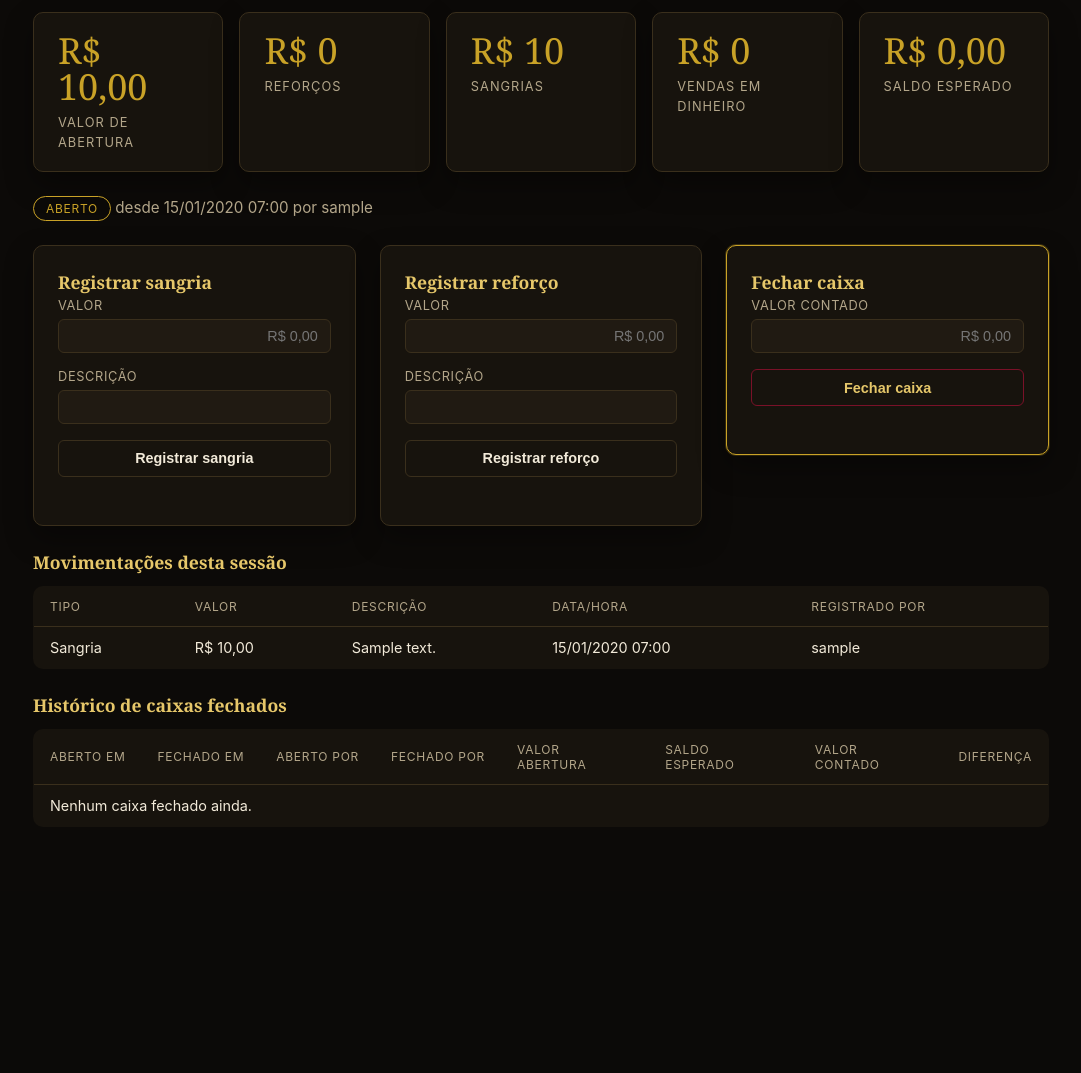
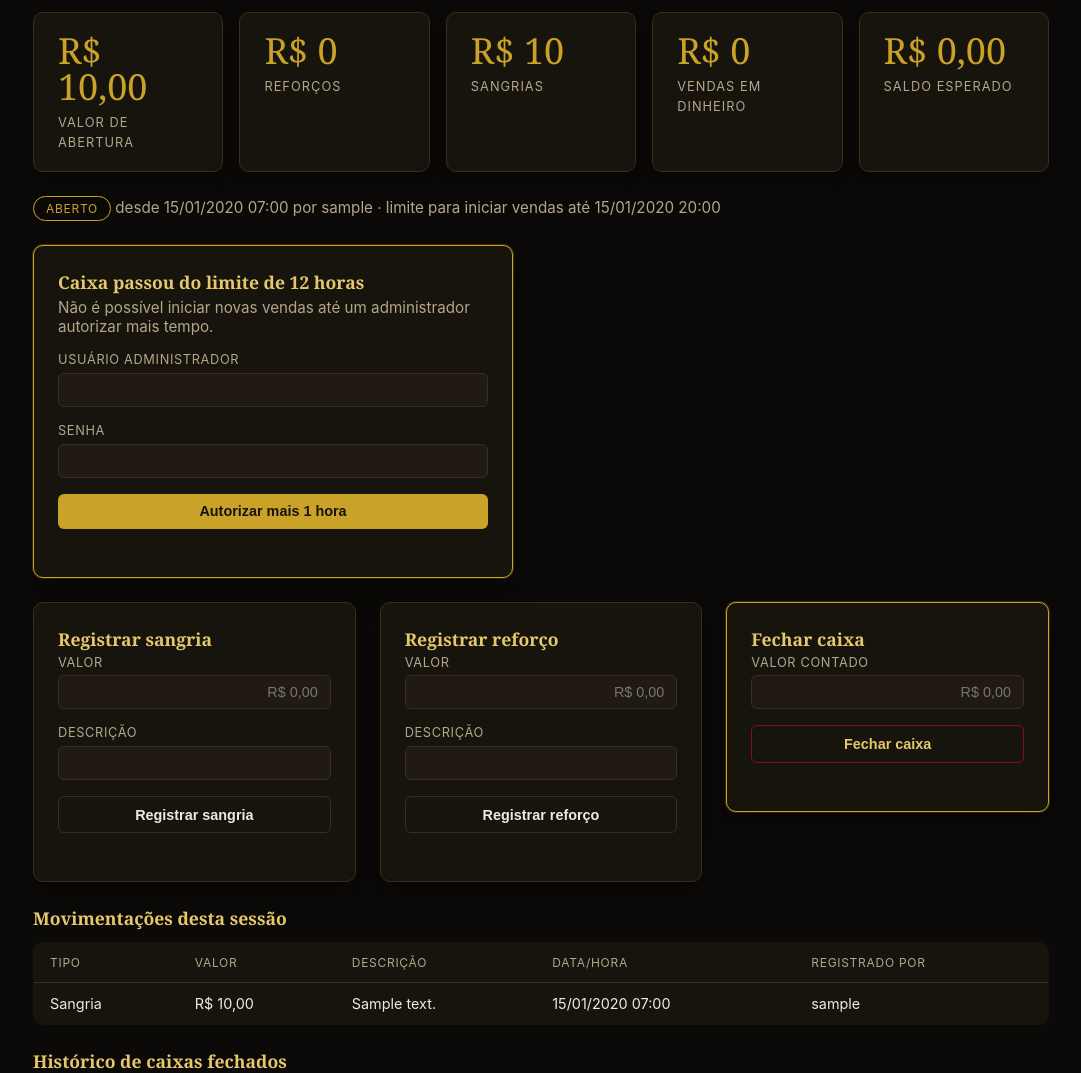
Before and after one commit to Arthur-Ferreira-Fernandes/Adega-Escritorio, a Django app: page /caixa/ in a window 1280 px wide. Shown: the part 178-1251 px from the top of the page, without its empty margins (99-1180 px from the left). Before the commit the page ends 990 px from the top, so only its background shows below. Run offline with Django 5.2, Linux system fonts and the light colour scheme; a user stored in the database is signed in; tables that the repository leaves empty hold one stand-in row (values such as "Sample post").

Commit message:
Exige caixa aberto (e dentro de 12h) para iniciar novas vendas
Até agora dava pra iniciar uma venda mesmo sem nenhum caixa aberto.
Agora venda_rapida e nova_venda checam se existe um Caixa aberto e
se ele está dentro do limite de 12h desde a abertura (Caixa.limite_em,
Caixa.dentro_do_limite) — sem isso, bloqueia com mensagem de erro e
redireciona pro painel do Caixa. A home de Vendas também esconde os
botões de iniciar venda nesse caso (InicioView.pode_vender).

A restrição é só para COMEÇAR uma venda nova — uma comanda já aberta
antes do limite passar continua recebendo itens/pagamentos/finalização
normalmente, não faz sentido travar uma venda em andamento pelo relógio
do caixa.

Passado o limite, um administrador pode liberar mais 1 hora digitando
usuário e senha na tela do Caixa (Caixa.estender_limite, acumulado em
horas_extras). Como o login do sistema já exige is_staff (LOGIN_URL
aponta pro admin do Django), usar is_staff pra essa autorização não
criaria distinção nenhuma — qualquer caixa logado passaria. Por isso a
checagem usa is_superuser, restringindo a autorização a quem é de fato
dono/administrador da loja.

Co-Authored-By: Claude Sonnet 5 <noreply@anthropic.com>

```diff
--- a/apps/caixa/forms.py
+++ b/apps/caixa/forms.py
@@ -16,3 +16,8 @@ class MovimentoCaixaForm(forms.Form):
 
 class FecharCaixaForm(forms.Form):
     valor_contado = DecimalMonetarioField(label="Valor contado", max_digits=10, decimal_places=2)
+
+
+class AutorizacaoAdminForm(forms.Form):
+    username = forms.CharField(label="Usuário administrador")
+    password = forms.CharField(label="Senha", widget=forms.PasswordInput)
--- a/apps/caixa/models.py
+++ b/apps/caixa/models.py
@@ -1,3 +1,4 @@
+from datetime import timedelta
 from decimal import Decimal
 
 from django.conf import settings
@@ -11,6 +12,8 @@ from apps.vendas.models import PagamentoVenda, Venda
 
 
 class Caixa(models.Model):
+    LIMITE_HORAS_PADRAO = 12
+
     class Status(models.TextChoices):
         ABERTO = "aberto", "Aberto"
         FECHADO = "fechado", "Fechado"
@@ -20,6 +23,7 @@ class Caixa(models.Model):
     valor_contado = models.DecimalField(max_digits=10, decimal_places=2, null=True, blank=True)
     aberto_em = models.DateTimeField(auto_now_add=True)
     fechado_em = models.DateTimeField(null=True, blank=True)
+    horas_extras = models.PositiveIntegerField(default=0)
     aberto_por = models.ForeignKey(
         settings.AUTH_USER_MODEL, on_delete=models.PROTECT, related_name="caixas_abertos"
     )
@@ -49,6 +53,20 @@ class Caixa(models.Model):
     @classmethod
     def aberto_atual(cls):
         return cls.objects.filter(status=cls.Status.ABERTO).first()
+
+    @property
+    def limite_em(self):
+        return self.aberto_em + timedelta(hours=self.LIMITE_HORAS_PADRAO + self.horas_extras)
+
+    @property
+    def dentro_do_limite(self):
+        return timezone.now() <= self.limite_em
+
+    def estender_limite(self):
+        if self.status != self.Status.ABERTO:
+            raise ValidationError("Não é possível estender: não há caixa aberto.")
+        self.horas_extras += 1
+        self.save(update_fields=["horas_extras"])
 
     @classmethod
     def abrir(cls, usuario, valor_abertura):
--- a/apps/caixa/templates/caixa/_conteudo.html
+++ b/apps/caixa/templates/caixa/_conteudo.html
@@ -25,7 +25,30 @@
 <p class="subtitulo-pagina" style="margin-bottom: 1.5rem;">
     <span class="emblema emblema--aberta">Aberto</span>
     desde {{ caixa.aberto_em|date:"d/m/Y H:i" }} por {{ caixa.aberto_por }}
+    · limite para iniciar vendas até {{ caixa.limite_em|date:"d/m/Y H:i" }}
 </p>
+
+{% if not caixa.dentro_do_limite %}
+<div class="cartao cartao--destaque" style="margin-bottom: 1.5rem; max-width: 480px;">
+    <h2 class="titulo-pagina" style="font-size: 1.1rem;">Caixa passou do limite de 12 horas</h2>
+    <p class="subtitulo-pagina" style="margin-bottom: 1rem;">
+        Não é possível iniciar novas vendas até um administrador autorizar mais tempo.
+    </p>
+    <form method="post" action="{% url 'caixa:estender_limite' %}"
+          hx-post="{% url 'caixa:estender_limite' %}"
+          hx-target="#caixa-conteudo" hx-swap="innerHTML" hx-indicator="#caixa-conteudo"
+          class="formulario" style="flex-direction: column; align-items: stretch;">
+        {% csrf_token %}
+        {% for field in autorizacao_form %}
+        <div class="campo">
+            <label for="{{ field.id_for_label }}">{{ field.label }}</label>
+            {{ field }}
+        </div>
+        {% endfor %}
+        <button type="submit" class="botao">Autorizar mais 1 hora</button>
+    </form>
+</div>
+{% endif %}
 
 <div class="grade-entradas" style="margin-bottom: 1.5rem;">
     <div class="cartao">
--- a/apps/caixa/urls.py
+++ b/apps/caixa/urls.py
@@ -10,4 +10,5 @@ urlpatterns = [
     path("sangria/", views.caixa_sangria, name="sangria"),
     path("reforco/", views.caixa_reforco, name="reforco"),
     path("fechar/", views.caixa_fechar, name="fechar"),
+    path("estender-limite/", views.caixa_estender_limite, name="estender_limite"),
 ]
--- a/apps/caixa/views.py
+++ b/apps/caixa/views.py
@@ -1,10 +1,11 @@
 from django.contrib import messages
+from django.contrib.auth import authenticate
 from django.contrib.auth.decorators import login_required
 from django.core.exceptions import ValidationError
 from django.shortcuts import render
 from django.views.decorators.http import require_POST
 
-from .forms import AbrirCaixaForm, FecharCaixaForm, MovimentoCaixaForm
+from .forms import AbrirCaixaForm, AutorizacaoAdminForm, FecharCaixaForm, MovimentoCaixaForm
 from .models import Caixa
 
 
@@ -29,6 +30,7 @@ def _contexto_painel():
         "sangria_form": MovimentoCaixaForm(),
         "reforco_form": MovimentoCaixaForm(),
         "fechar_form": FecharCaixaForm(),
+        "autorizacao_form": AutorizacaoAdminForm(),
     }
 
 
@@ -129,3 +131,29 @@ def caixa_fechar(request):
     else:
         messages.error(request, _erros_formulario(form, "Informe o valor contado."))
     return _renderizar_painel(request)
+
+
+@login_required
+@require_POST
+def caixa_estender_limite(request):
+    caixa = Caixa.aberto_atual()
+    if caixa is None:
+        messages.error(request, "Não há caixa aberto no momento.")
+        return _renderizar_painel(request)
+    form = AutorizacaoAdminForm(request.POST)
+    if form.is_valid():
+        usuario = authenticate(
+            request,
+            username=form.cleaned_data["username"],
+            password=form.cleaned_data["password"],
+        )
+        if usuario is not None and usuario.is_superuser:
+            caixa.estender_limite()
+            messages.success(request, "Autorizado: mais 1 hora liberada para iniciar vendas.")
+        else:
+            messages.error(
+                request, "Usuário ou senha inválidos, ou sem permissão de administrador."
+            )
+    else:
+        messages.error(request, _erros_formulario(form, "Informe usuário e senha do administrador."))
+    return _renderizar_painel(request)
--- a/apps/vendas/templates/vendas/inicio.html
+++ b/apps/vendas/templates/vendas/inicio.html
@@ -9,11 +9,15 @@
         <p class="subtitulo-pagina">Vendas unitárias e comandas abertas.</p>
     </div>
     <div class="acoes-topo">
+        {% if pode_vender %}
         <form method="post" action="{% url 'vendas:rapida' %}" style="margin: 0;">
             {% csrf_token %}
             <button type="submit" class="botao">Venda rápida</button>
         </form>
         <a href="{% url 'vendas:nova' %}" class="botao botao--secundario">Abrir comanda</a>
+        {% else %}
+        <a href="{% url 'caixa:painel' %}" class="botao botao--secundario">Abra o caixa para vender</a>
+        {% endif %}
         <a href="{% url 'vendas:historico' %}" class="botao botao--secundario">Ver histórico</a>
     </div>
 </div>
```
Also changed, not shown: apps/vendas/views.py (+22 -0 lines), apps/caixa/migrations/0002_caixa_horas_extras.py (added).
